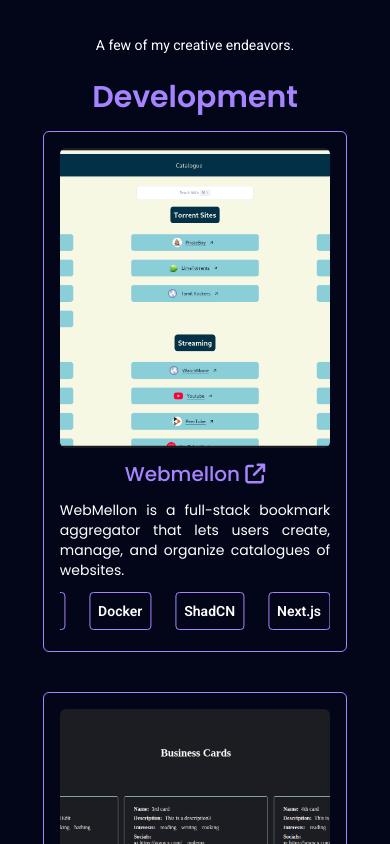
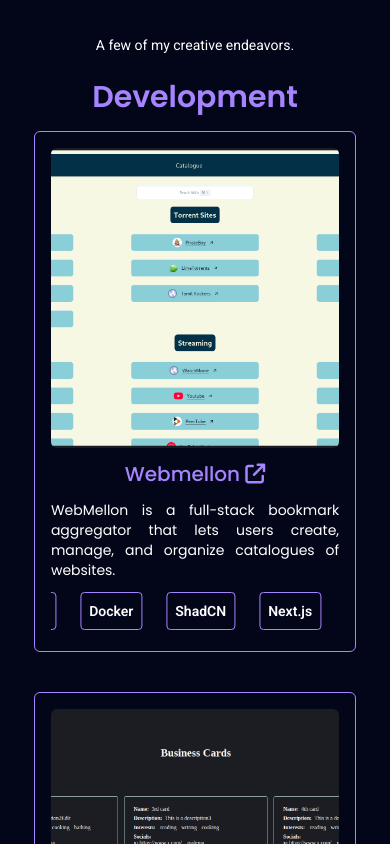
Before and after one commit to suryanshu-09/portfolio, a SvelteKit app: page / in a window 390 px wide. Shown: the part 1100-1944 px from the top of the page. Built offline with nearby package versions, Linux system fonts and the light colour scheme.

Commit message:
fix for mobile

```diff
--- a/src/components/Project.svelte
+++ b/src/components/Project.svelte
@@ -9,7 +9,7 @@
 	let { title, description, link, img, stack }: ProjectProps = $props();
 </script>
 
-<div class="max-w-[85%] rounded-md border border-violet-400 p-4 md:max-w-full">
+<div class="max-w-[90%] rounded-md border border-violet-400 p-4 md:max-w-full">
 	<div class="h-[300px] w-full overflow-hidden duration-250 hover:scale-125">
 		<img src={img} alt={title} class="h-full w-full rounded-md object-cover" />
 	</div>
```
